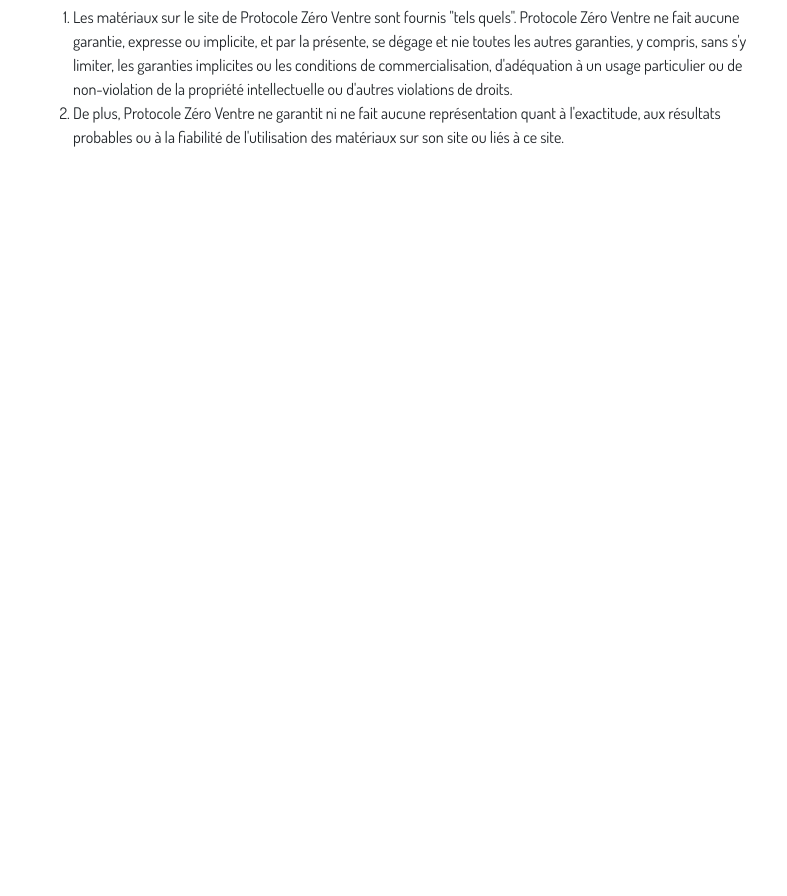
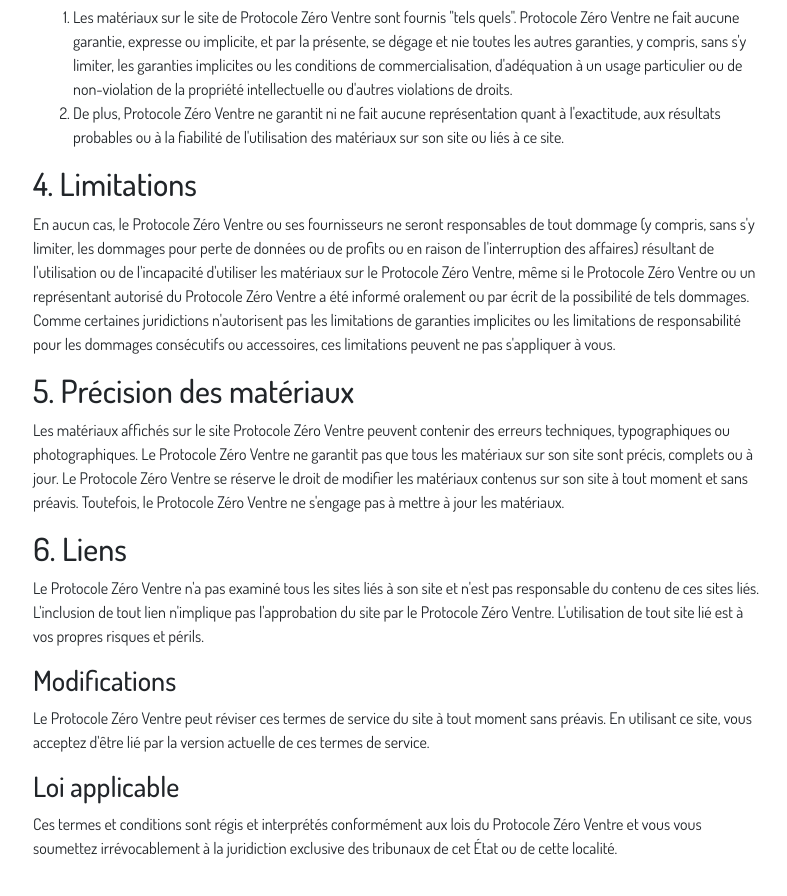
Before and after one commit to icaroh1/programmezerograisse.click, a plain HTML site: page pzgfr/termos.html in a window 1280 px wide. Shown: the part 630-1526 px from the top of the page, without its empty margins (242-1029 px from the left). Before the commit the page ends 843 px from the top, so only its background shows below. Drawn offline with nearby package versions, Linux system fonts and the light colour scheme.

Commit message:
Update termos.html

```diff
--- a/pzgfr/termos.html
+++ b/pzgfr/termos.html
@@ -46,6 +46,16 @@
 <li>Les matériaux sur le site de Protocole Zéro Ventre sont fournis "tels quels". Protocole Zéro Ventre ne fait aucune garantie, expresse ou implicite, et par la présente, se dégage et nie toutes les autres garanties, y compris, sans s'y limiter, les garanties implicites ou les conditions de commercialisation, d'adéquation à un usage particulier ou de non-violation de la propriété intellectuelle ou d'autres violations de droits.</li>
 <li>De plus, Protocole Zéro Ventre ne garantit ni ne fait aucune représentation quant à l'exactitude, aux résultats probables ou à la fiabilité de l'utilisation des matériaux sur son site ou liés à ce site.</li>
 </ol>
+<h2>4. Limitations</h2>
+<p>En aucun cas, le Protocole Zéro Ventre ou ses fournisseurs ne seront responsables de tout dommage (y compris, sans s'y limiter, les dommages pour perte de données ou de profits ou en raison de l'interruption des affaires) résultant de l'utilisation ou de l'incapacité d'utiliser les matériaux sur le Protocole Zéro Ventre, même si le Protocole Zéro Ventre ou un représentant autorisé du Protocole Zéro Ventre a été informé oralement ou par écrit de la possibilité de tels dommages. Comme certaines juridictions n'autorisent pas les limitations de garanties implicites ou les limitations de responsabilité pour les dommages consécutifs ou accessoires, ces limitations peuvent ne pas s'appliquer à vous.</p>
+<h2>5. Précision des matériaux</h2>
+<p>Les matériaux affichés sur le site Protocole Zéro Ventre peuvent contenir des erreurs techniques, typographiques ou photographiques. Le Protocole Zéro Ventre ne garantit pas que tous les matériaux sur son site sont précis, complets ou à jour. Le Protocole Zéro Ventre se réserve le droit de modifier les matériaux contenus sur son site à tout moment et sans préavis. Toutefois, le Protocole Zéro Ventre ne s'engage pas à mettre à jour les matériaux.</p>
+<h2>6. Liens</h2>
+<p>Le Protocole Zéro Ventre n'a pas examiné tous les sites liés à son site et n'est pas responsable du contenu de ces sites liés. L'inclusion de tout lien n'implique pas l'approbation du site par le Protocole Zéro Ventre. L'utilisation de tout site lié est à vos propres risques et périls.</p>
+<h3>Modifications</h3>
+<p>Le Protocole Zéro Ventre peut réviser ces termes de service du site à tout moment sans préavis. En utilisant ce site, vous acceptez d'être lié par la version actuelle de ces termes de service.</p>
+<h3>Loi applicable</h3>
+<p>Ces termes et conditions sont régis et interprétés conformément aux lois du Protocole Zéro Ventre et vous vous soumettez irrévocablement à la juridiction exclusive des tribunaux de cet État ou de cette localité.</p>
         </div>
       </div>
     </div>
```
